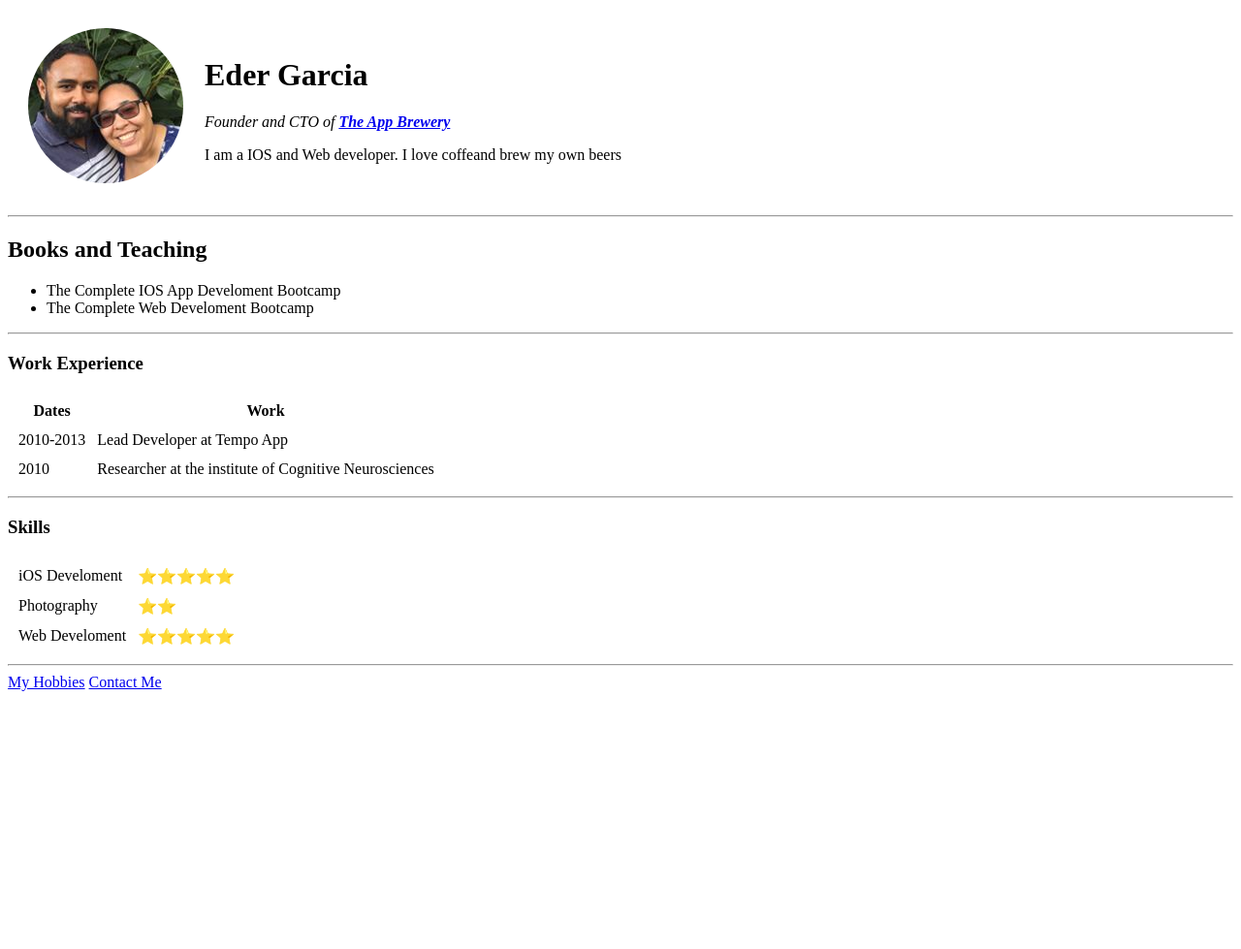
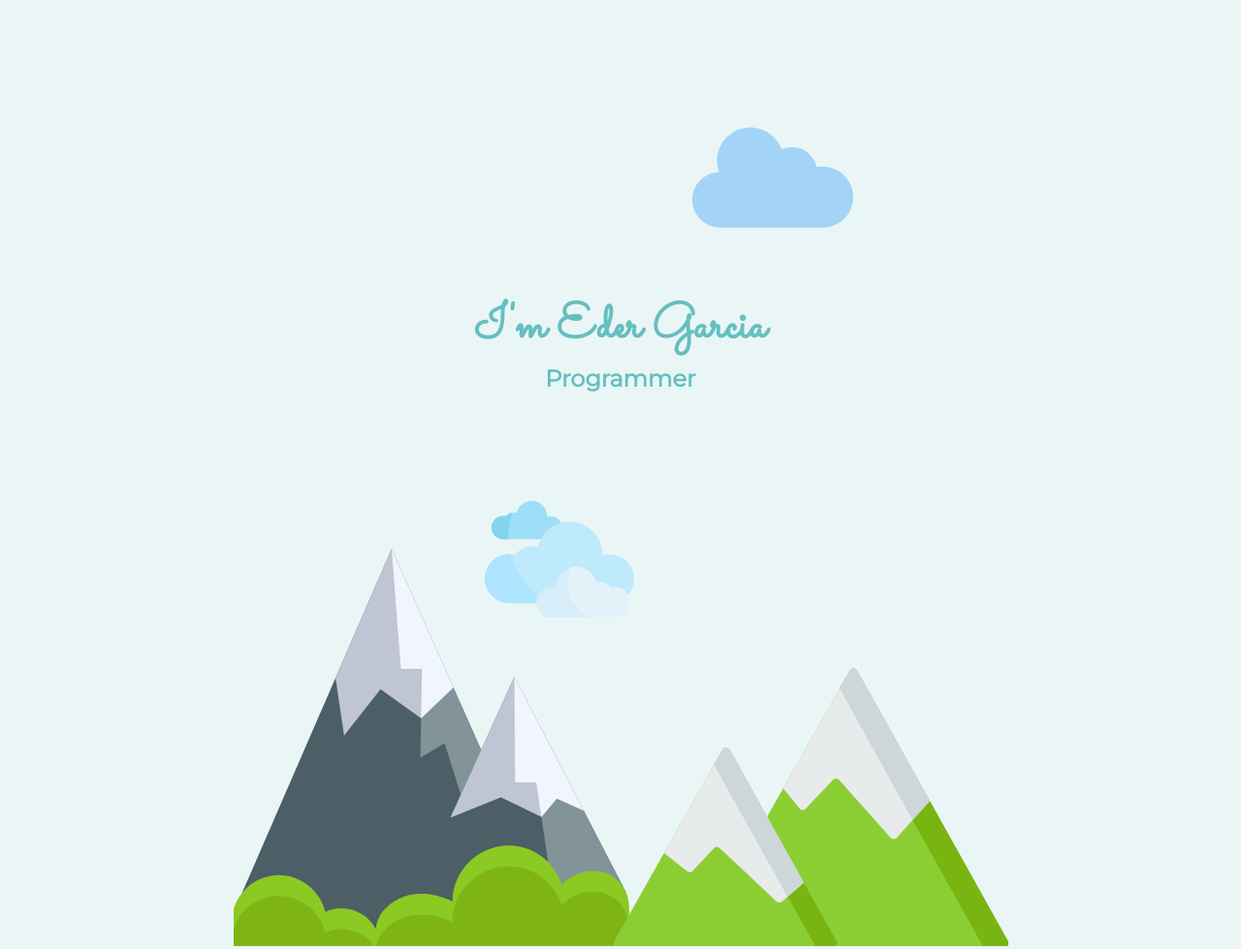
Before and after one commit to ether00/cv, a plain HTML site: page index.html in a window 1280 px wide. Shown: the whole page at 97% size. Before the commit the page ends 800 px from the top, so only its background shows below. Drawn offline with Linux system fonts and the light colour scheme; a web font is replaced by a local one.

Commit message:
Add files via upload

```diff
--- /dev/null
+++ b/css/style.css
@@ -0,0 +1,43 @@
+.avatar{
+    border-radius: 50%;
+}
+body{
+    margin: 0;
+    background-color: #eaf6f6;
+    text-align: center;
+    font-family: verdana, sans-serif;
+}
+h1{
+    color: #66bfbf;
+    padding-top: 200px;
+    font-family: 'Sacramento', cursive;
+    font-size: 50px;
+    margin: 1px;
+}
+h2{
+    color: #66bfbf;
+    margin-top: 2px;
+    font-family: 'Montserrat', sans-serif;
+}
+.top-container{
+    position: relative;
+    padding-top: 100px;
+}
+.top-cloud{
+    width: 13%;
+    position: absolute;
+    right: 400px;
+    top: 100px;
+}
+.bottom-cloud{
+    width: 12%;
+    position: absolute;
+    left: 500px;
+    top: 500px;
+    bottom: 300px;
+}
+.mountain1{
+    width: 799px;;
+    padding-bottom: 0;
+
+}
--- a/index.html
+++ b/index.html
@@ -4,63 +4,26 @@
     <meta charset="UTF-8">
     <meta name="viewport" content="width=device-width, initial-scale=1.0">
     <meta http-equiv="X-UA-Compatible" content="ie=edge">
-    <style>
-    .avatar{
-        border-radius: 50%;
-    }
-    </style>
-    <title>Document</title>
+    <title>Eder's Personal Site</title>
+    <link rel="stylesheet" href="css/style.css">
+    <link href="https://fonts.googleapis.com/css?family=Sacramento|Montserra|Montserrat&display=swap" rel="stylesheet">
+    <link rel="icon" href="favicon.ico">
 </head>
 <body>
-    <table cellspacing = "20">
-        <td><img class="avatar" src="images/eder_garcia.jpg" alt="Eder Garcia"> </td>
-        <td><h1>Eder Garcia</h1>
-            <p><em>Founder and CTO of <strong><a href="https://www.appbrewery.co/">The App Brewery</a></strong></em></p>
-            <p>I am a IOS and Web developer. I love coffeand brew my own beers</p></td>
-    </table>
-    <hr>
-    <h2>Books and Teaching</h2>
-    <ul>
-        <li>The Complete IOS App Develoment Bootcamp</li>
-        <li>The Complete Web Develoment Bootcamp</li>
-    </ul>
+    <div class="top-container">
+        <img class="top-cloud" src="images/009-cloud-1.svg" alt="cloud">
+            <div class="title-text">
+                <h1>I'm Eder Garcia</h1>
+                <h2><span>Pro</span>grammer</h2>
+            </div>
+        <img class="bottom-cloud" src="images/010-cloud-2.svg" alt="cloud">
+        <img class="mountain1" src="images/mountains.svg" alt="mountains-img">
+    </div>
+    <div class="middle-conyainer">
 
-    <hr>
-    <h3>Work Experience</h3>
-    <table cellspacing="10">
-        <thead>
-            <th>Dates</th>
-            <th>Work</th>
-        </thead>
-        <tbody>
-            <tr>
-                <td>2010-2013</td>
-                <td>Lead Developer at Tempo App</td>
-            </tr>
-            <tr>
-                <td>2010</td>
-                <td>Researcher at the institute of Cognitive Neurosciences</td>
-            </tr>
-        </tbody>
-    </table>
-    <hr>
-    <h3>Skills</h3>
-    <table cellspacing="10">
-        <tr>
-            <td>iOS Develoment</td>
-            <td>⭐⭐⭐⭐⭐</td>
-        </tr>
-        <tr>
-            <td>Photography</td>
-            <td>⭐⭐</td>
-        </tr>
-        <tr>
-            <td>Web Develoment</td>
-            <td>⭐⭐⭐⭐⭐</td>
-        </tr>
-    </table>
-    <hr>
-    <a href="hobbies.html">My Hobbies</a>
-    <a href="contact.html">Contact Me</a>
+    </div>
+    <div class="bottom-container">
+
+    </div>
 </body>
 </html>
```
Also changed, not shown: contact.html (+1 -0 lines), hobbies.html (+1 -0 lines), favicon.ico (added), images/001-support.svg (added), images/002-mountain.svg (added), images/003-mountain-1.svg (added), images/004-mountain-2.svg (added), images/005-mountain-3.svg (added), images/006-mountain-5.svg (added), images/007-mountain-4.svg (added), images/008-cloud.svg (added), images/009-cloud-1.svg (added), images/010-cloud-2.svg (added), images/mountains.svg (added), 1 other file.
